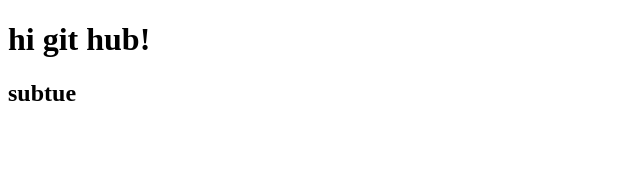
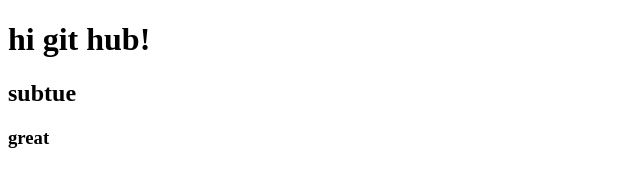
Before and after one commit to k9dong/github_test, a plain HTML site: page indox.html in a window 1280 px wide. Shown: the full height of the page, 0-640 px from the left. Drawn offline with Linux system fonts and the light colour scheme.

Commit message:
Update indox.html
change  commit

```diff
--- a/indox.html
+++ b/indox.html
@@ -8,5 +8,6 @@
 <body>
     <h1> hi git hub! </h1>
     <h2> subtue </h2>
+    <h3> great </h3>
 </body>
 </html>
```
